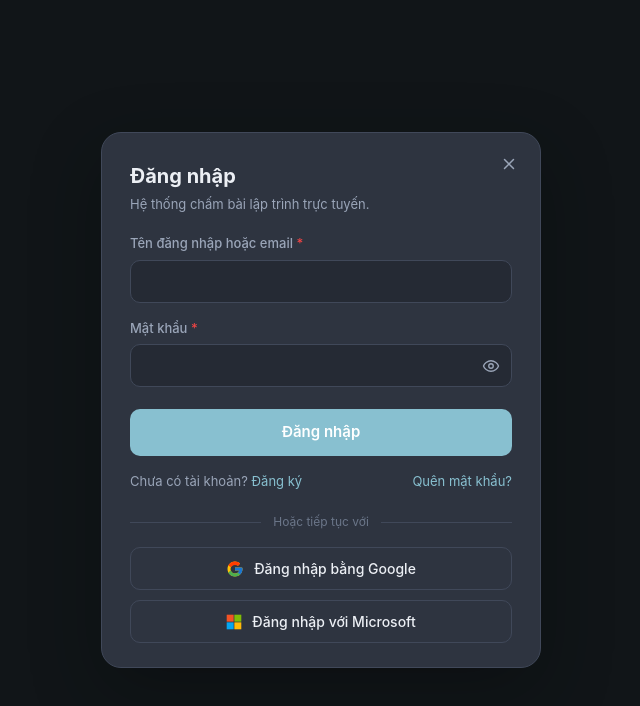
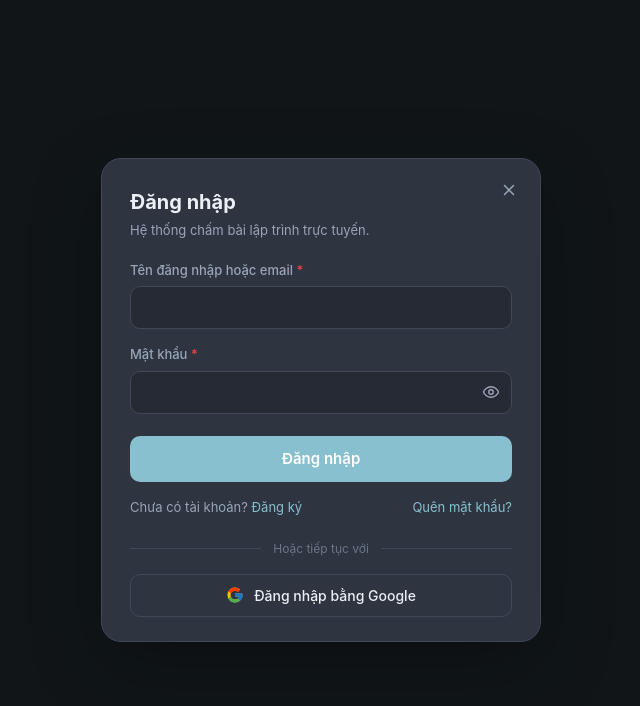
Before and after one commit to homada183791/DATN, a React (Vite) app in the folder frontend/: page /login in a window 1280 px wide. Shown: the top 706 px of the page, without its empty margins (319-959 px from the left). Built offline with nearby package versions, Linux system fonts and the light colour scheme; no server answers.

Commit message:
fix(auth): remove Microsoft login option from login modal

```diff
--- a/frontend/src/pages/auth/login-modal.tsx
+++ b/frontend/src/pages/auth/login-modal.tsx
@@ -131,10 +131,6 @@ export function LoginModal({
           <GoogleIcon />
           Đăng nhập bằng Google
         </button>
-        <button type="button" className={styles.ssoBtn}>
-          <MicrosoftIcon />
-          Đăng nhập với Microsoft
-        </button>
       </div>
     </div>
   );
@@ -202,14 +198,3 @@ function GoogleIcon() {
     </svg>
   );
 }
-
-function MicrosoftIcon() {
-  return (
-    <svg width="16" height="16" viewBox="0 0 23 23">
-      <rect x="1" y="1" width="10" height="10" fill="#F35325" />
-      <rect x="12" y="1" width="10" height="10" fill="#81BC06" />
-      <rect x="1" y="12" width="10" height="10" fill="#05A6F0" />
-      <rect x="12" y="12" width="10" height="10" fill="#FFBA08" />
-    </svg>
-  );
-}
```
